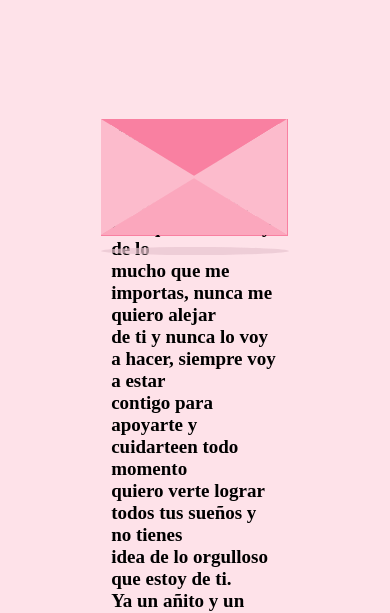
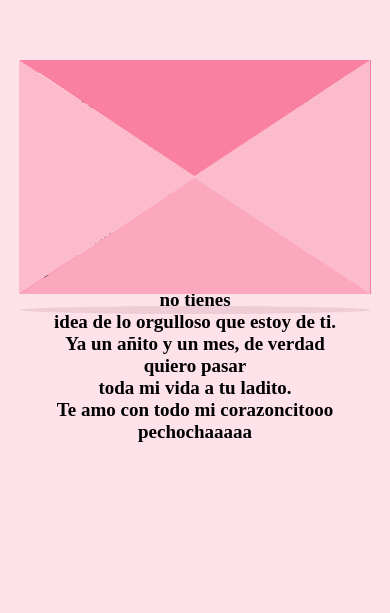
Before and after one commit to PEPENOOB16/corazoncin, a plain HTML site: page index.html in a window 390 px wide. Shown: the part 241-854 px from the top of the page. Drawn offline with Linux system fonts and the light colour scheme; a web font is replaced by a local one.

Commit message:
Add files via upload

```diff
--- a/css.css
+++ b/css.css
@@ -48,6 +48,7 @@ body {
     position: absolute;
     top: 2vmin;
     font-size: 19px;
+    text-align: center; /* Centrar el texto en pantallas pequeñas */
 }
 
 .cover {
@@ -62,7 +63,6 @@ body {
 }
 
 .cover::after {
-  /*left triangle*/
     position: absolute;
     content: "";
     border-left: 24.5vmin solid #fcbbcc;
@@ -148,26 +148,94 @@ body {
         transform: rotatex(180deg);
     }
 }
+
 @keyframes slide {
     100% {
         transform: translatey(-30vmin);
-        height: 50vmin; /* Aumenta la altura cuando sube */
+        height: 50vmin;
         z-index: 2;
     }
+}
 
-}
 @keyframes open-rev {
     from {
         transform: rotatex(-180deg);
     }
 }
+
 @keyframes slide-rev {
     from {
         transform: translatey(-30vmin);
         height: 50vmin;
     }
+
     to {
         transform: translatey(0);
-        height: 35vmin; /* Vuelve a su tamaño original al cerrar */
+        height: 35vmin;
     }
 }
+
+/* Media Queries para pantallas de celulares */
+@media (max-width: 768px) {
+    body {
+        font-size: 2vmin; /* Aumentar el tamaño de fuente en celulares */
+    }
+
+    .envelope {
+        width: 90vw; /* El sobre ocupa el 90% del ancho de la pantalla */
+        height: 60vw; /* Ajustar la altura proporcionalmente */
+    }
+
+    .card {
+        width: 80vw;
+        height: 50vw;
+        left: 5vw; /* Centrar la tarjeta */
+    }
+
+    .cover {
+        border-bottom: 30vw solid #fba7bd;
+        border-left: 45vw solid transparent;
+        border-right: 45vw solid transparent;
+        top: 30vw;
+    }
+
+    .cover::after {
+        border-left: 45.5vw solid #fcbbcc;
+        border-bottom: 30vw solid transparent;
+        border-top: 30vw solid transparent;
+        top: -30vw;
+        left: -45vw;
+    }
+
+    .cover::before {
+        border-right: 45.5vw solid #fcbbcc;
+        border-bottom: 30vw solid transparent;
+        border-top: 30vw solid transparent;
+        top: -30vw;
+        left: -0.5vw;
+    }
+
+    .lid {
+        border-top: 30vw solid #f980a1;
+        border-left: 45vw solid transparent;
+        border-right: 45vw solid transparent;
+    }
+
+    .shadow {
+        width: 90vw;
+    }
+
+    .heart {
+        width: 10vw;
+        height: 8vw;
+        top: 22vw;
+    }
+
+    .heart:before,
+    .heart:after {
+        left: 5vw;
+        width: 5vw;
+        height: 8vw;
+        border-radius: 5vw 5vw 0 0;
+    }
+}
```
Lines whose indentation alone changed are shown as unchanged.
